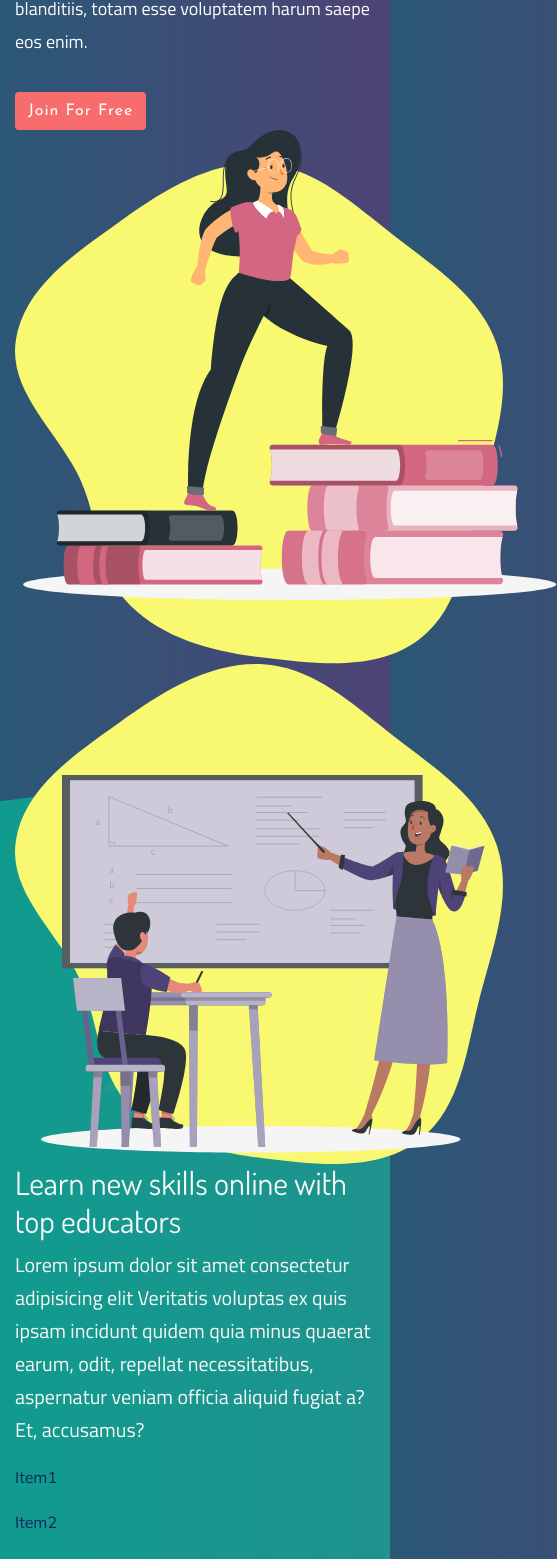
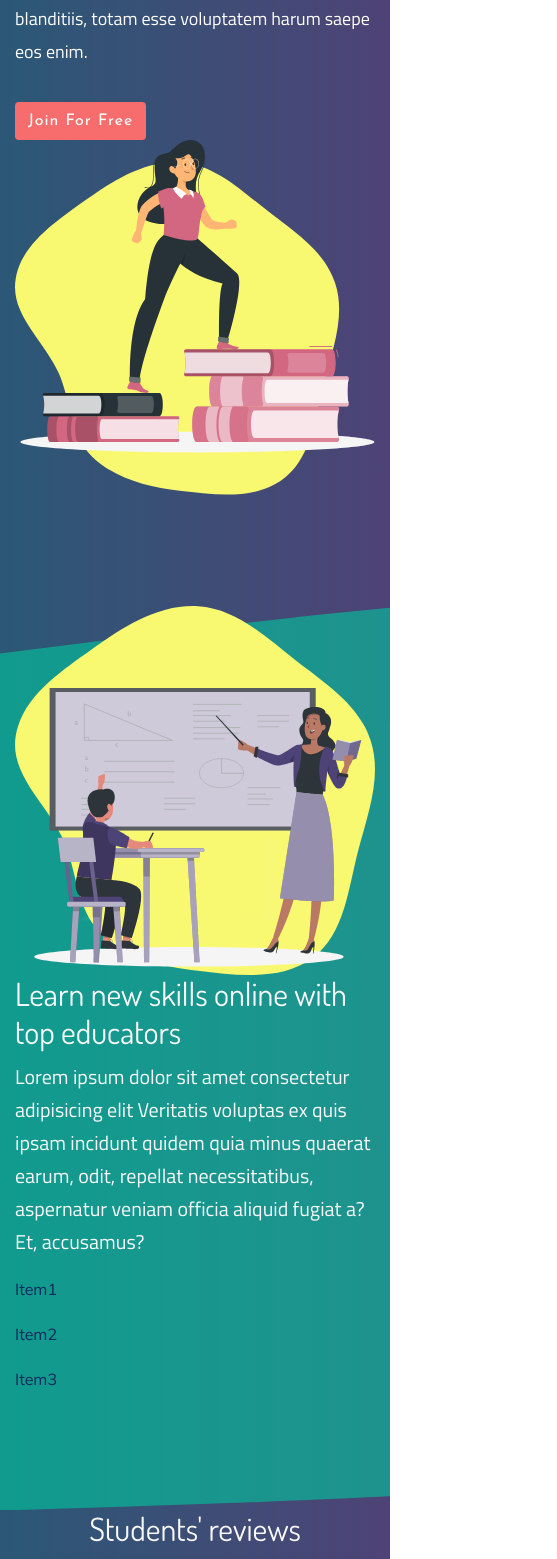
Before and after one commit to IvanHatt/teachers-lounge, a React (Create React App) app: page / in a window 390 px wide. Shown: the part 293-1852 px from the top of the page, 557 px wide, since content can reach past the window. Built offline with nearby package versions, Linux system fonts and the light colour scheme.

Commit message:
added responsive to img

```diff
--- a/src/App.css
+++ b/src/App.css
@@ -23,7 +23,9 @@ body {
   font-weight: normal;
   font-style: normal;
   font-size: 20px;
-  background: linear-gradient(90deg, #2b5876 0%, #4e4376 100%);
+  background-image: linear-gradient(90deg, #2b5876 0%, #4e4376 100%);
+  background-size: cover;
+  background-repeat: no-repeat;
 }
 
 h1,
--- a/src/components/bannerAdv.jsx
+++ b/src/components/bannerAdv.jsx
@@ -20,7 +20,7 @@ const BannerAdv = (props) => {
             </a>
           </div>
           <div className="col-xl-6 col-lg-5 col-md-8">
-            <img className="svg" src={image} alt="fff" />
+            <img className="img-fluid w-80" src={image} alt="learning" />
           </div>
         </div>
       </div>
--- a/src/components/boxListAdv.jsx
+++ b/src/components/boxListAdv.jsx
@@ -4,12 +4,12 @@ import "components/css/boxListAdv.css";
 const BoxListAdv = (props) => {
   const { image, title, description, items } = props;
   return (
-    <section className="boxListAdv my-xl-5 py-xl-5">
+    <section className="boxListAdv">
       <div className="d-flex align-items-center">
         <div className="container">
           <div className="row">
             <div className="col-xl-7 col-lg-6">
-              <img className="svg" src={image} alt="fff" />
+              <img className="img-fluid w-80" src={image} alt="fff" />
             </div>
             <div className="col-xl-5 col-lg-6">
               <h2>{title}</h2>
--- a/src/components/css/bannerAdv.css
+++ b/src/components/css/bannerAdv.css
@@ -17,6 +17,7 @@
   font-size: 20px;
   margin-bottom: 34px;
 }
+
 @media only screen and (min-width: 992px) and (max-width: 1199px) {
   .banner-adv h1 {
     font-size: 60px;
--- a/src/components/css/boxListAdv.css
+++ b/src/components/css/boxListAdv.css
@@ -1,28 +1,6 @@
-/* .boxListAdv::before {
-  content: "";
-  position: absolute;
-  bottom: -110px;
-  left: 0;
-  width: 100%;
-  height: 130px;
-  background: url("assets/bcg-wave-up.svg");
-  background-size: cover;
-  background-repeat: no-repeat;
-}
-
-.boxListAdv::after {
-  content: "";
-  position: absolute;
-  bottom: 215px;
-  left: 0;
-  width: 100%;
-  height: 130px;
-  background: url("assets/bcg-wave-down.svg");
-  background-size: cover;
-  background-repeat: no-repeat;
-} */
-
 .boxListAdv {
+  padding-top: 100px;
+  padding-bottom: 100px;
   background: url("assets/bcg-boxlist.svg");
   background-size: cover;
   background-repeat: no-repeat;
```
Also changed, not shown: src/assets/bcg-boxlist.svg.
